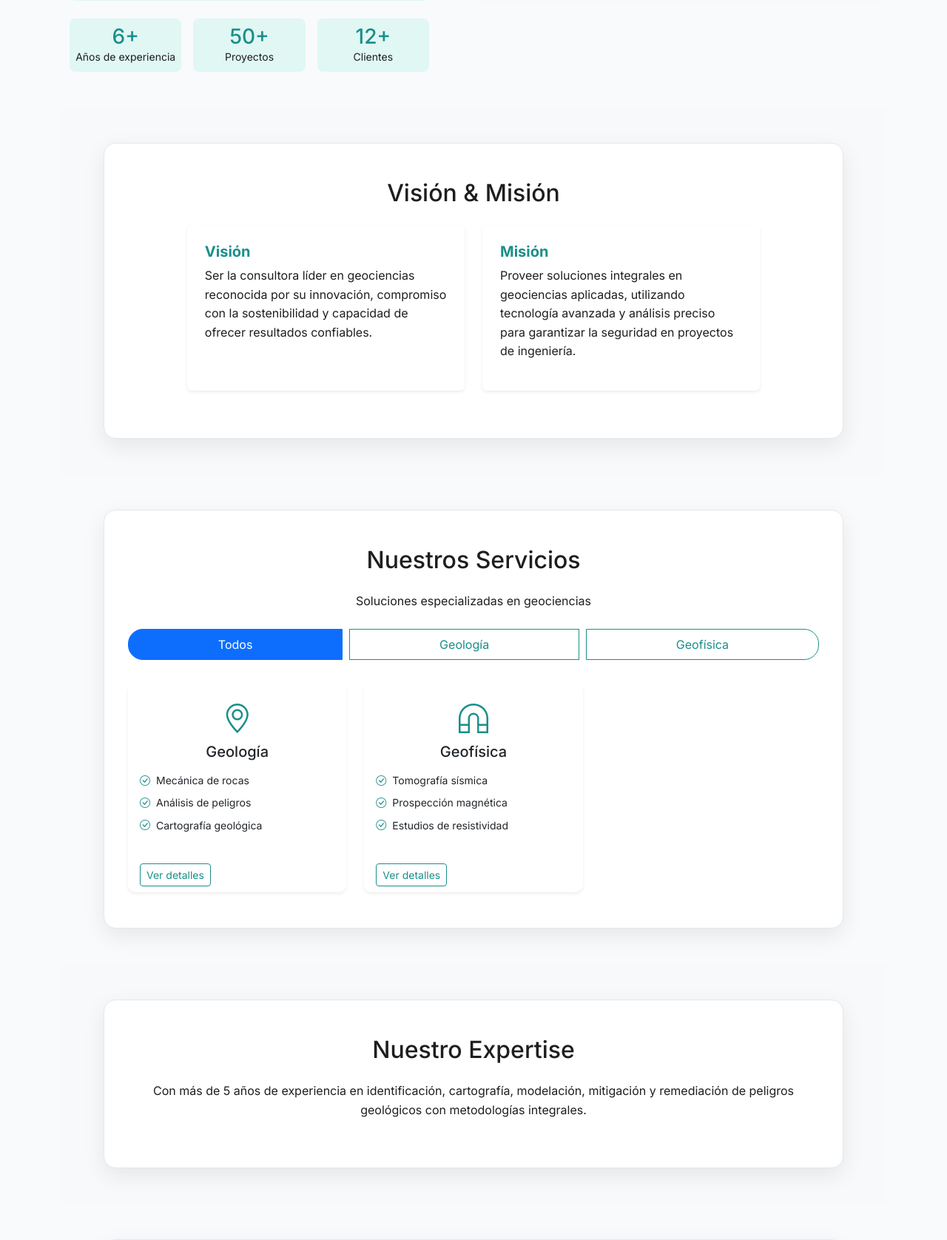
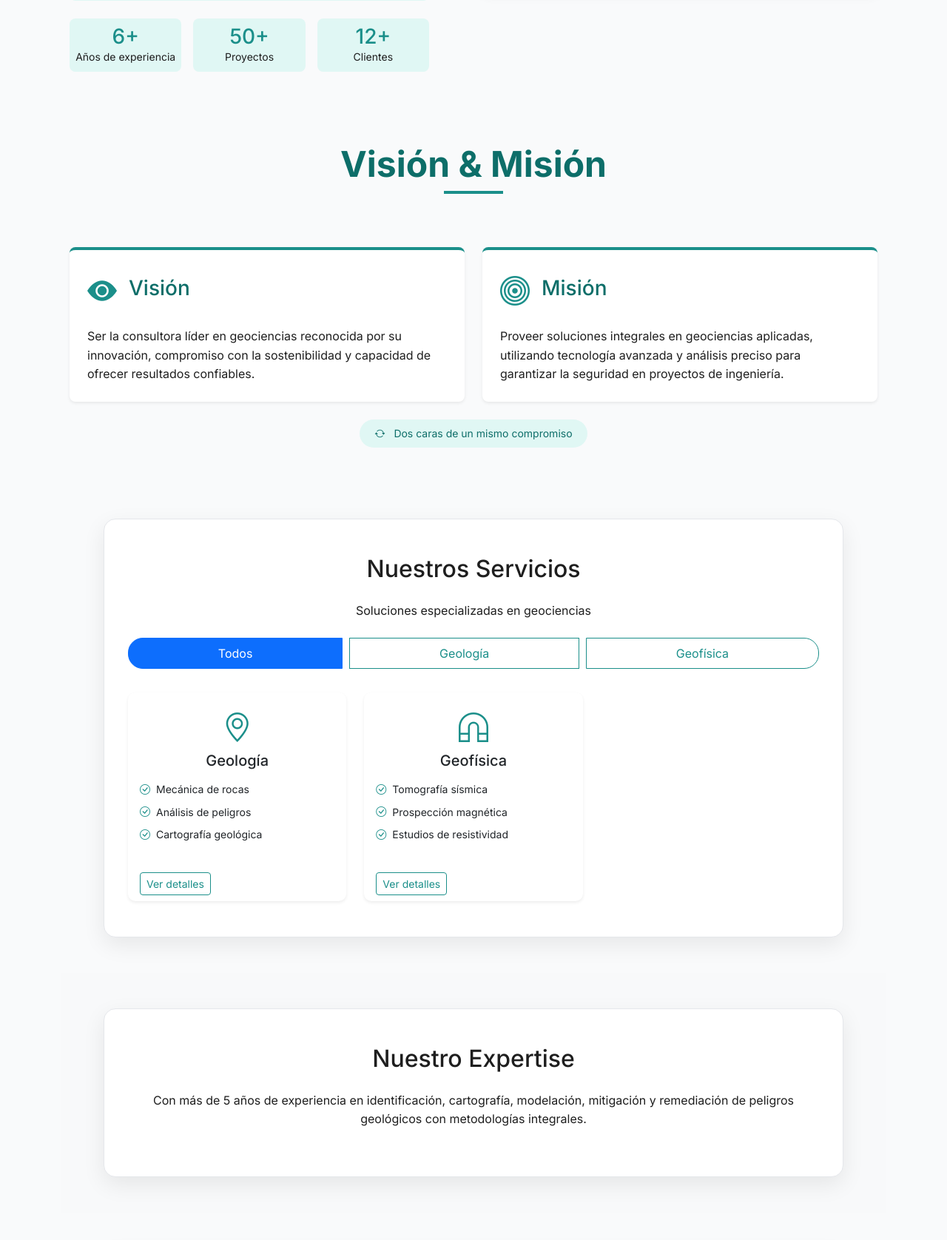
Before and after one commit to Zeneer/Geofisaweb, a Django app: page / in a window 1280 px wide. Shown: the part 1144-2820 px from the top of the page at 74% size. Run offline with Django 5.2, Linux system fonts and the light colour scheme.

Commit message:
Vision y Mision Buena

```diff
--- a/static/css/style.css
+++ b/static/css/style.css
@@ -204,3 +204,8 @@ body {
 .img-fluid:hover {
   transform: scale(1.02);
 }
+
+#vision-mision .col-lg-6:hover {
+  transform: translateY(-5px);
+  transition: all 0.3s ease;
+}
--- a/templates/index.html
+++ b/templates/index.html
@@ -117,26 +117,54 @@
   </div>
 </section>
 
-  <!-- VISIÓN & MISIÓN -->
-  <section id="vision-mision" class="py-5 section-card bg-light">
-    <div class="card-custom">
-      <h2 class="text-center mb-4">Visión & Misión</h2>
-      <div class="row justify-content-center">
-        <div class="col-md-5 mb-3">
-          <div class="p-4 h-100 bg-white rounded shadow-sm">
-            <h5 class="fw-bold text-primary">Visión</h5>
-            <p>Ser la consultora líder en geociencias reconocida por su innovación, compromiso con la sostenibilidad y capacidad de ofrecer resultados confiables.</p>
+<!-- Sección Visión & Misión - Versión Mejorada -->
+<section id="vision-mision" class="py-5" style="background-color: #f9fafb;">
+  <div class="container">
+    <div class="text-center mb-5">
+      <h2 class="display-5 fw-bold" style="color: #0d6e69;">Visión & Misión</h2>
+      <div class="d-flex justify-content-center">
+        <div style="width: 80px; height: 4px; background-color: #1b8f8a;" class="mb-4"></div>
+      </div>
+    </div>
+
+    <div class="row g-4">
+      <!-- Tarjeta Visión -->
+      <div class="col-lg-6">
+        <div class="h-100 p-4 rounded-3 shadow-sm" style="background-color: white; border-top: 4px solid #1b8f8a;">
+          <div class="d-flex align-items-center mb-3">
+            <div class="me-3" style="color: #1b8f8a;">
+              <i class="bi bi-eye-fill fs-1"></i>
+            </div>
+            <h3 style="color: #0d6e69;">Visión</h3>
           </div>
+          <p class="mb-0">Ser la consultora líder en geociencias reconocida por su innovación, compromiso con la sostenibilidad y capacidad de ofrecer resultados confiables.</p>
         </div>
-        <div class="col-md-5 mb-3">
-          <div class="p-4 h-100 bg-white rounded shadow-sm">
-            <h5 class="fw-bold text-primary">Misión</h5>
-            <p>Proveer soluciones integrales en geociencias aplicadas, utilizando tecnología avanzada y análisis preciso para garantizar la seguridad en proyectos de ingeniería.</p>
+      </div>
+
+      <!-- Tarjeta Misión -->
+      <div class="col-lg-6">
+        <div class="h-100 p-4 rounded-3 shadow-sm" style="background-color: white; border-top: 4px solid #1b8f8a;">
+          <div class="d-flex align-items-center mb-3">
+            <div class="me-3" style="color: #1b8f8a;">
+              <i class="bi bi-bullseye fs-1"></i>
+            </div>
+            <h3 style="color: #0d6e69;">Misión</h3>
           </div>
+          <p class="mb-0">Proveer soluciones integrales en geociencias aplicadas, utilizando tecnología avanzada y análisis preciso para garantizar la seguridad en proyectos de ingeniería.</p>
         </div>
       </div>
     </div>
-  </section>
+
+    <!-- Elemento visual de conexión -->
+    <div class="text-center mt-4">
+      <div style="display: inline-block; padding: 8px 20px; background-color: #e0f7f4; border-radius: 20px;">
+        <p class="small mb-0" style="color: #0d6e69;">
+          <i class="bi bi-arrow-repeat me-2"></i> Dos caras de un mismo compromiso
+        </p>
+      </div>
+    </div>
+  </div>
+</section>
 
   <!-- SERVICIOS -->
   <section id="servicios" class="py-5 section-card">
```
